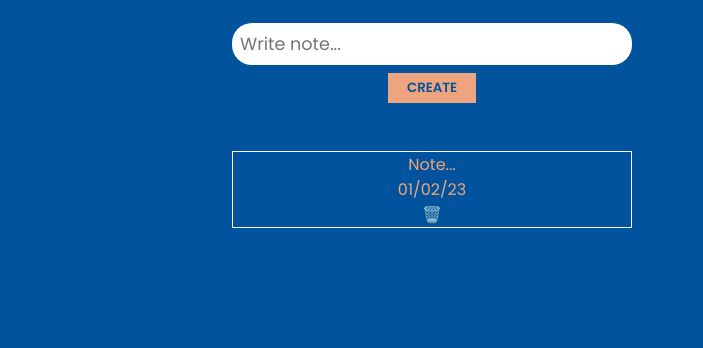
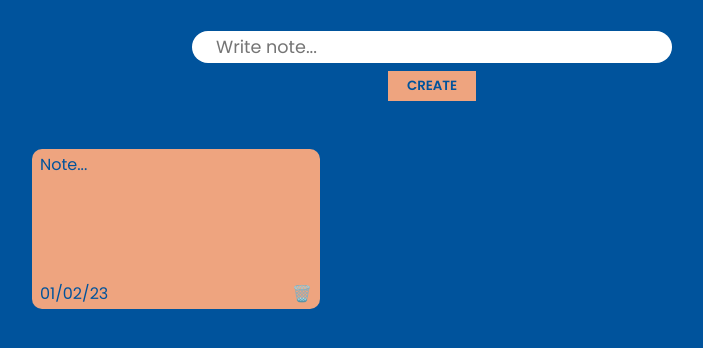
Before and after one commit to AllenOtto/notes-app, a plain HTML site: page index.html in a window 1280 px wide. Shown: the part 60-408 px from the top of the page, without its empty margins (208-911 px from the left). Drawn offline with Linux system fonts and the light colour scheme.

Commit message:
Added styling to note in style.css

```diff
--- a/css/style.css
+++ b/css/style.css
@@ -16,7 +16,7 @@ body {
 
 .container {
     margin: 0 auto;
-    width: 25rem;
+    width: 50rem;
     text-align: center;
 }
 
@@ -37,9 +37,9 @@ form {
 
 .input-section input {
     display: flex;
-    width: 100%;
-    padding: .5rem;
-    margin-bottom: .5rem;
+    width: 60%;
+    padding: .2rem 1.5rem;
+    margin: .5rem auto;
     border: none;
     border-radius: 20px;
     outline: none;
@@ -62,5 +62,32 @@ form {
 }
 
 .output-section {
-    border: 1px solid white;
+    display: flex;
+    /* border: 1px solid white; */
+
 }
+
+.note-container {
+    display: flex;
+    flex-direction: column;
+    justify-content: space-between;
+    color: #00539C;
+    width: 18rem;
+    height: 10rem;
+    background-color: #EEA47F;
+    border-radius: 10px;
+    /* border: 3px solid white; */
+    /* overflow: hidden; */
+}
+
+.note-body {
+    text-align: left;
+    padding: .2rem .5rem;
+}
+
+.note-footer {
+    display: flex;
+    justify-content: space-between;
+    align-items: center;
+    padding: .2rem .5rem;
+}
```
